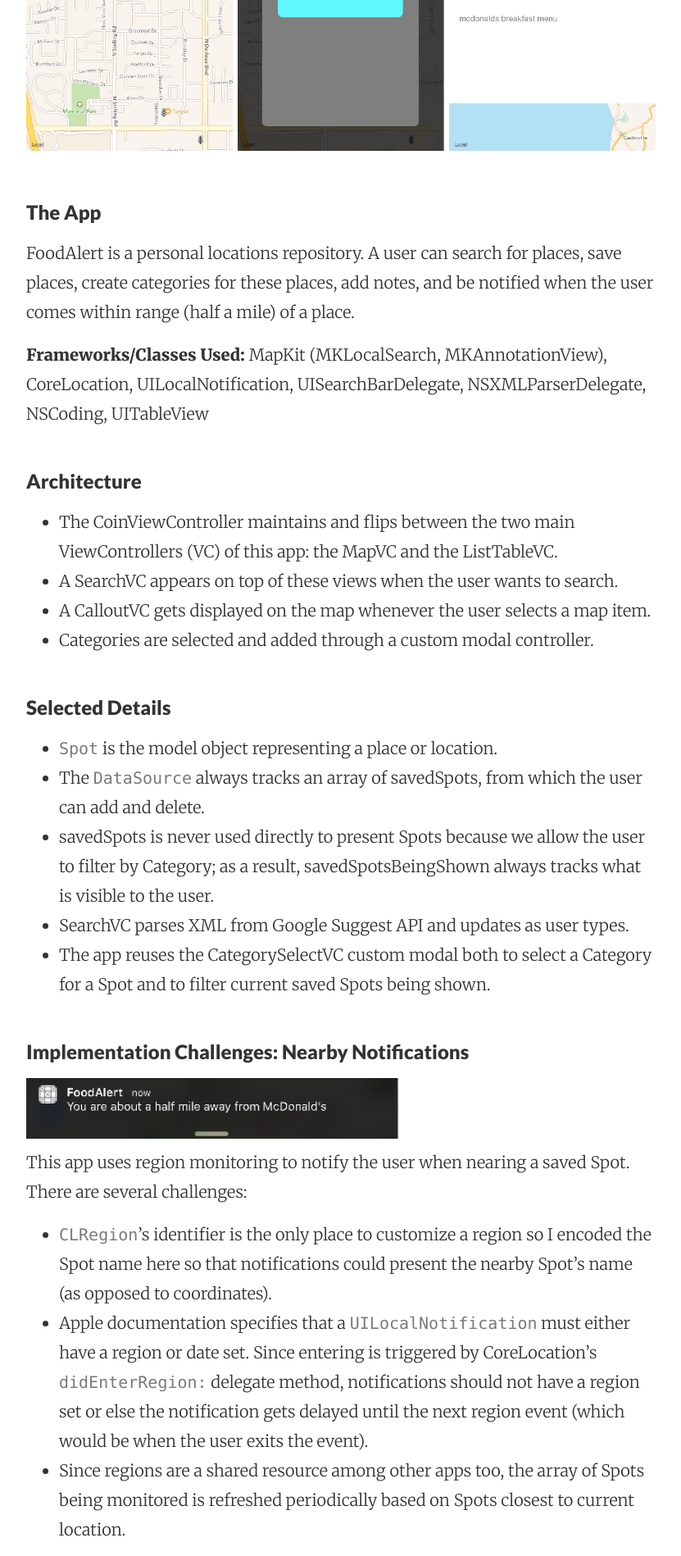
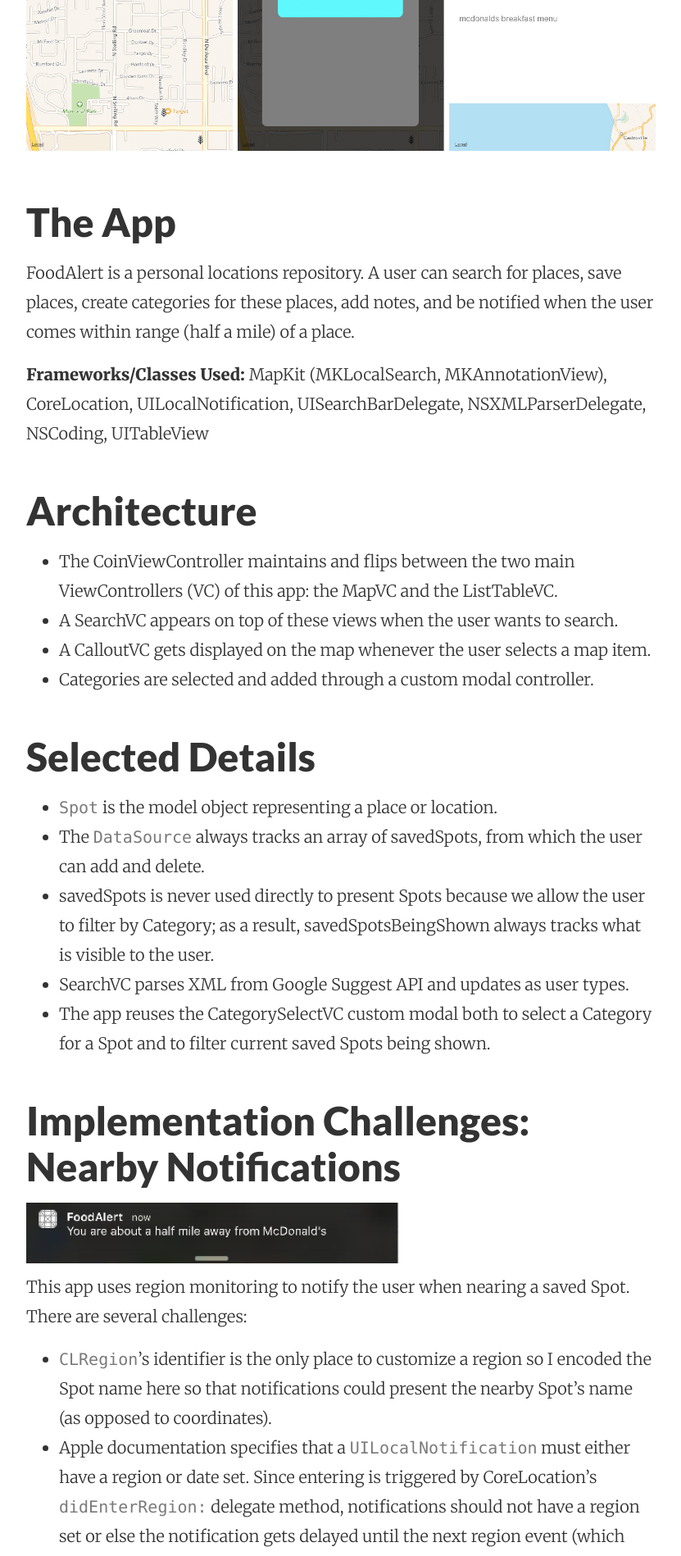
Before and after one commit to drjackl/drjackl.github.io, a Jekyll site: the page built from _posts/2016-05-19-foodalert.markdown, in a window 1280 px wide. Shown: the part 667-2565 px from the top of the page at 82% size, without its empty margins (224-1055 px from the left). Built offline with Jekyll 4.4.1, drawn with Linux system fonts in a browser that asks for light colours.

```diff
--- a/_posts/2016-05-19-foodalert.markdown
+++ b/_posts/2016-05-19-foodalert.markdown
@@ -5,25 +5,25 @@ layout: post
 ---
 ![FoodAlert app screenshots](http://drjackl.github.io/foodalert.png)
 
-### The App
+## The App
 FoodAlert is a personal locations repository. A user can search for places, save places, create categories for these places, add notes, and be notified when the user comes within range (half a mile) of a place.
 
 **Frameworks/Classes Used:** MapKit (MKLocalSearch, MKAnnotationView), CoreLocation, UILocalNotification, UISearchBarDelegate, NSXMLParserDelegate, NSCoding, UITableView
 
-### Architecture
+## Architecture
 - The CoinViewController maintains and flips between the two main ViewControllers (VC) of this app: the MapVC and the ListTableVC.
 - A SearchVC appears on top of these views when the user wants to search.
 - A CalloutVC gets displayed on the map whenever the user selects a map item.
 - Categories are selected and added through a custom modal controller.
 
-### Selected Details
+## Selected Details
 - `Spot` is the model object representing a place or location.
 - The `DataSource` always tracks an array of savedSpots, from which the user can add and delete.
 - savedSpots is never used directly to present Spots because we allow the user to filter by Category; as a result, savedSpotsBeingShown always tracks what is visible to the user.
 - SearchVC parses XML from Google Suggest API and updates as user types.
 - The app reuses the CategorySelectVC custom modal both to select a Category for a Spot and to filter current saved Spots being shown.
 
-### Implementation Challenges: Nearby Notifications
+## Implementation Challenges: Nearby Notifications
 ![FoodAlert notification](http://drjackl.github.io/foodalert-notification.png)This app uses region monitoring to notify the user when nearing a saved Spot. There are several challenges:
 
 - `CLRegion`'s identifier is the only place to customize a region so I encoded the Spot name here so that notifications could present the nearby Spot's name (as opposed to coordinates).
```
